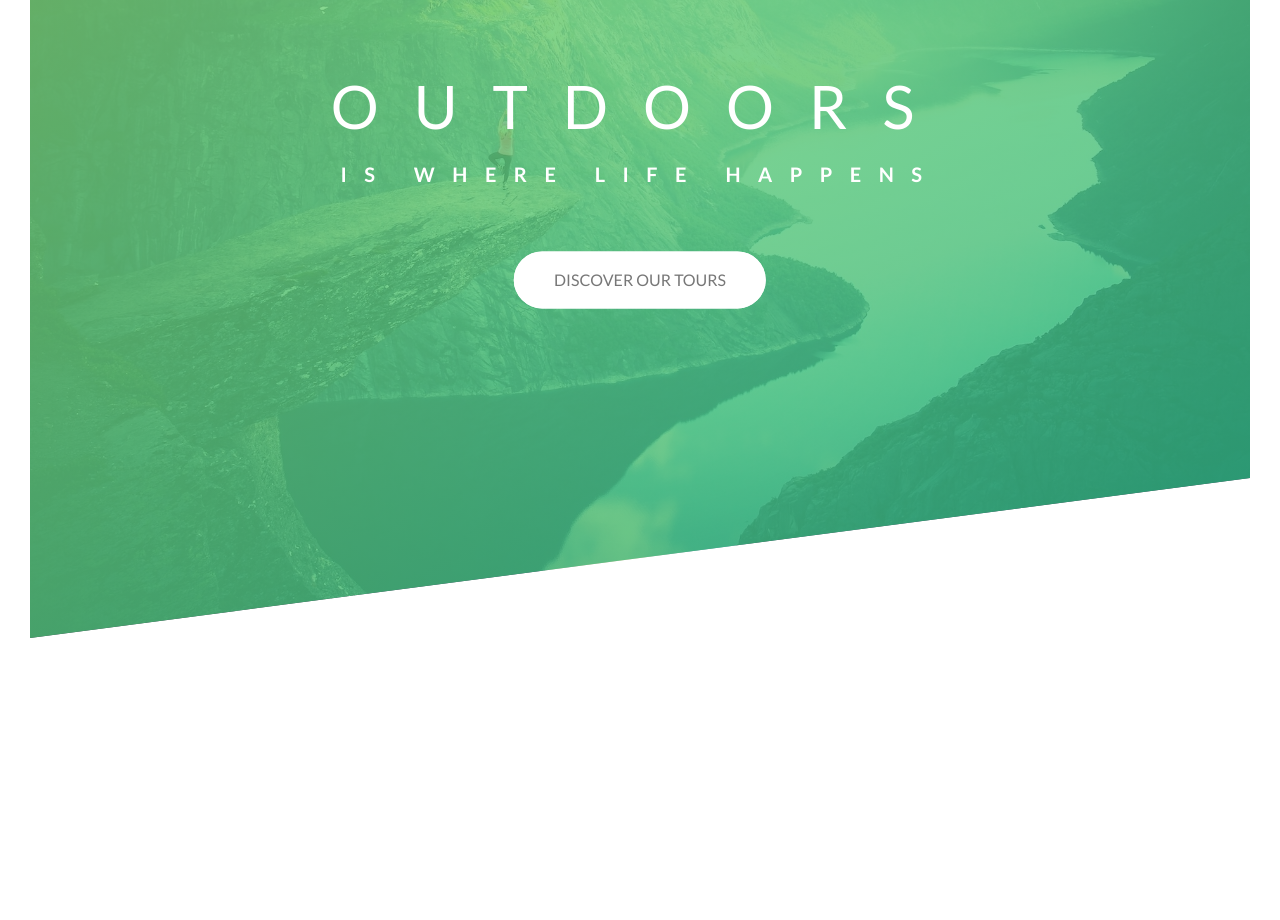
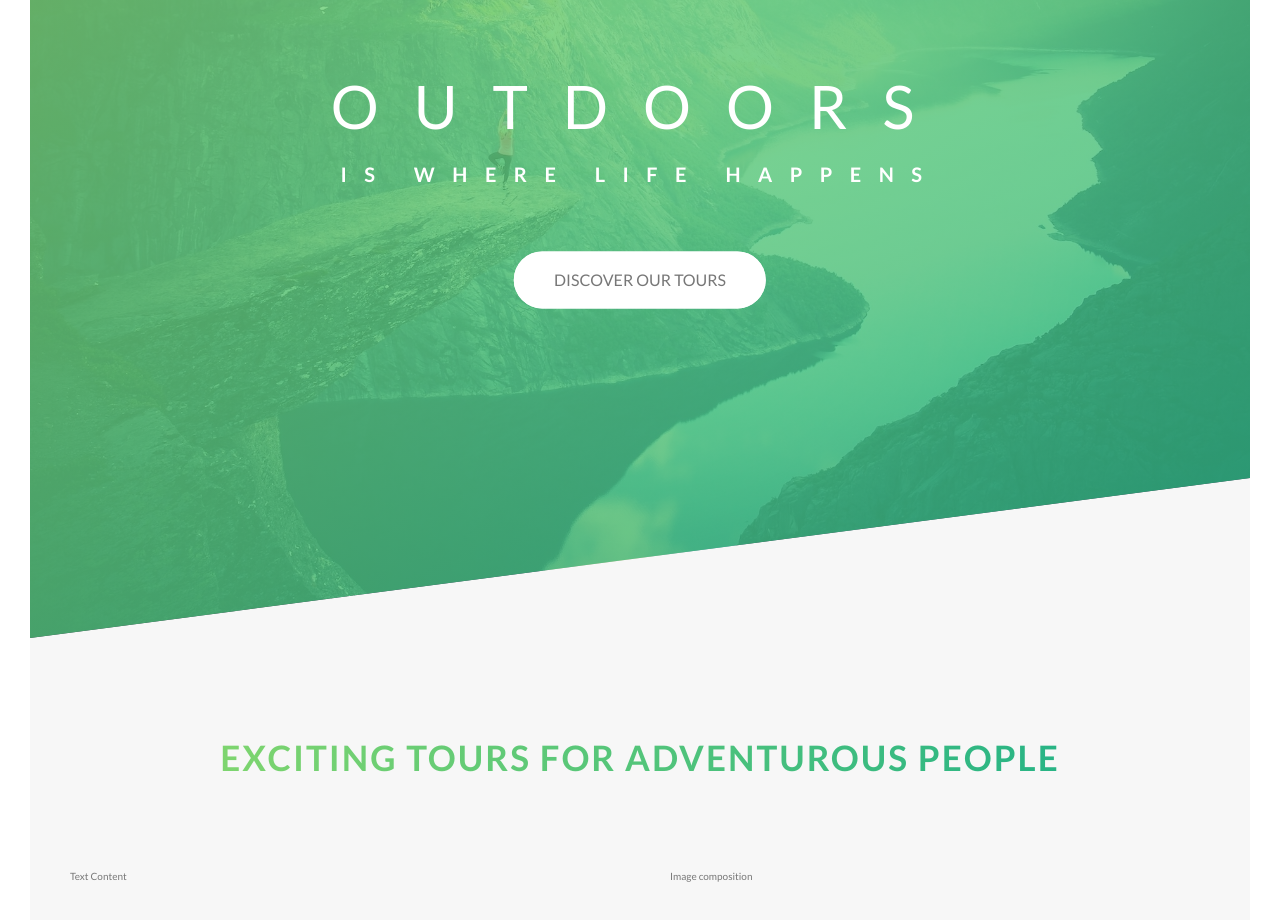
Before and after one commit to developwithsushan/Natours, a website: page index.html in a window 1280 px wide. Shown: the part 152-1072 px from the top of the page. Before the commit the page ends 820 px from the top, so only its background shows below. Drawn offline with Linux system fonts and the light colour scheme.

Commit message:
Building the About Section - Part 1

```diff
--- a/index.html
+++ b/index.html
@@ -25,6 +25,28 @@
 
    </header>
 
+
+   <main>
+      <section class="section-about">
+        <div class="u-center-text u-margin-bottom-8">
+            <h2 class="heading-secondary">
+                Exciting tours for adventurous people
+            </h2>
+        </div>
+
+        <div class="row">
+            <div class="col-1-of-2">
+                Text Content
+            </div>
+            <div class="col-1-of-2">
+              Image composition
+            </div>
+        </div>
+
+
+
+      </section>
+   </main>
 
    <!-- Grid System -->
    <!--
--- a/sass/abstracts/_variables.scss
+++ b/sass/abstracts/_variables.scss
@@ -2,6 +2,8 @@
 $color-primary : #55c57a;
 $color-primary-light : #7ed56f;
 $color-primary-dark : #28b485;
+
+$color-grey-light-1: #f7f7f7;
 
 $color-grey-dark : #777;
 $color-white : #fff;
--- a/sass/base/_typography.scss
+++ b/sass/base/_typography.scss
@@ -32,3 +32,20 @@ body{
         animation: moveInRight 1s ease-out;
     }
 }
+
+.heading-secondary{
+    font-size: 3.5rem;
+    text-transform: uppercase;
+    font-weight: 700;
+    display: inline-block;
+    background-image: linear-gradient(to right, $color-primary-light, $color-primary-dark);
+    -webkit-background-clip: text;
+    color: transparent;
+    letter-spacing: 2px;
+    transition: all .2s;
+
+    &:hover{
+        transform: skewY(2deg) skewX(15deg) scale(1.1);
+        text-shadow: .5rem 1rem 2rem rgba($color-black,.2);
+    }
+}
--- a/sass/base/_utilities.scss
+++ b/sass/base/_utilities.scss
@@ -0,0 +1,6 @@
+.u-center-text{
+    text-align: center;
+}
+.u-margin-bottom-8{
+    margin-bottom: 8rem;
+}
--- a/sass/layout/_grid.scss
+++ b/sass/layout/_grid.scss
@@ -1,6 +1,5 @@
 .row{
     max-width: $grid-width;
-    background-color: #eee;
     margin: 0 auto;
 
     &:not(:last-child){
@@ -10,7 +9,6 @@
     @include clearflix;
 
     [class^="col-"]{
-        background-color: orangered;
         float: left;
 
         &:not(:last-child){
--- a/sass/pages/_home.scss
+++ b/sass/pages/_home.scss
@@ -0,0 +1,5 @@
+.section-about{
+    background-color: $color-grey-light-1;
+    padding: 25rem 0;
+    margin-top: -20vh;
+}
```
Also changed, not shown: css/style.css.
